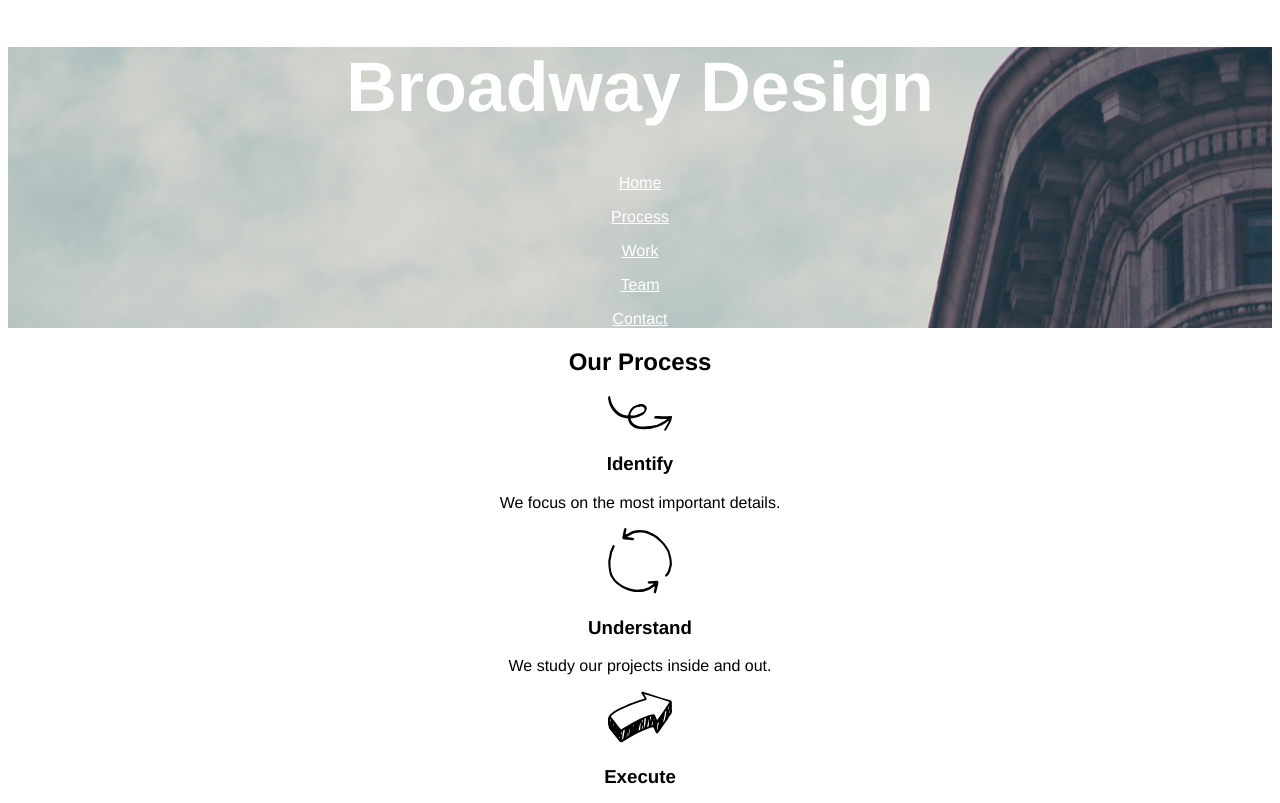
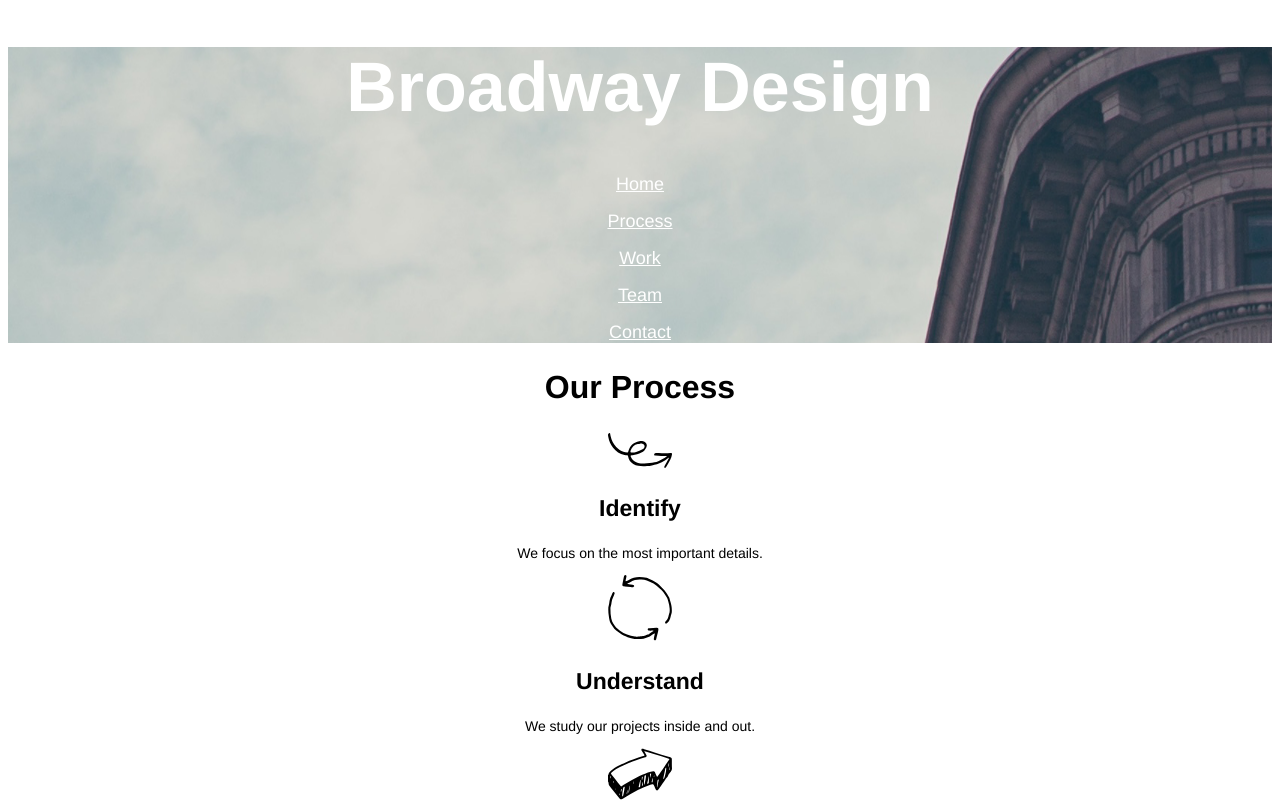
Before and after one commit to justlovgn23/broadwaydesign, a plain HTML site: page index.html in a window 1280 px wide. Shown: the top 803 px of the page. Drawn offline with Linux system fonts and the light colour scheme.

Commit message:
process section styling

```diff
--- a/resources/css/style.css
+++ b/resources/css/style.css
@@ -6,6 +6,7 @@ body{
     background-image: url(/resources/images/the-flatiron-building.png);
 }
 .header a {
+    font-size: 18px;
     color:white;
 }
 h1{
@@ -13,3 +14,14 @@ h1{
     font-weight: bold;
     color:white;
 }
+.process h2 {
+    font-size: 32px;
+    font-weight: bold;
+}
+.process h3 {
+    font-size: 23px;
+    font-weight: bold;
+}
+.process p{
+    font-size: 14px;
+}
```
